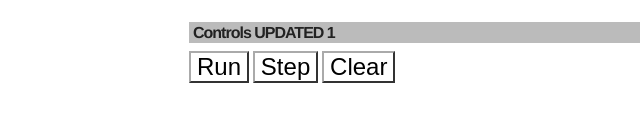
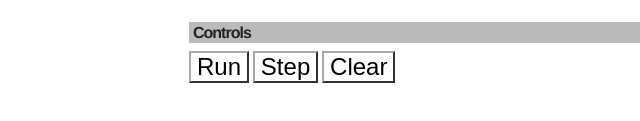
Before and after one commit to ehobby/447-tests, a plain HTML site: page index.html in a window 1280 px wide. Shown: the part 553-674 px from the top of the page, 0-640 px from the left. Drawn offline with Linux system fonts and the light colour scheme.

Commit message:
Update index.html

```diff
--- a/index.html
+++ b/index.html
@@ -27,7 +27,7 @@
       </div>
 
       <div class="box controls">
-        <div class="subtitle">Controls UPDATED 1</div>
+        <div class="subtitle">Controls</div>
         <form action="">
           <input type="button" value="Run" id="buttonRun" title="Key: R" />
           <input type="button" value="Step" id="buttonStep" title="Key: S" />
```
